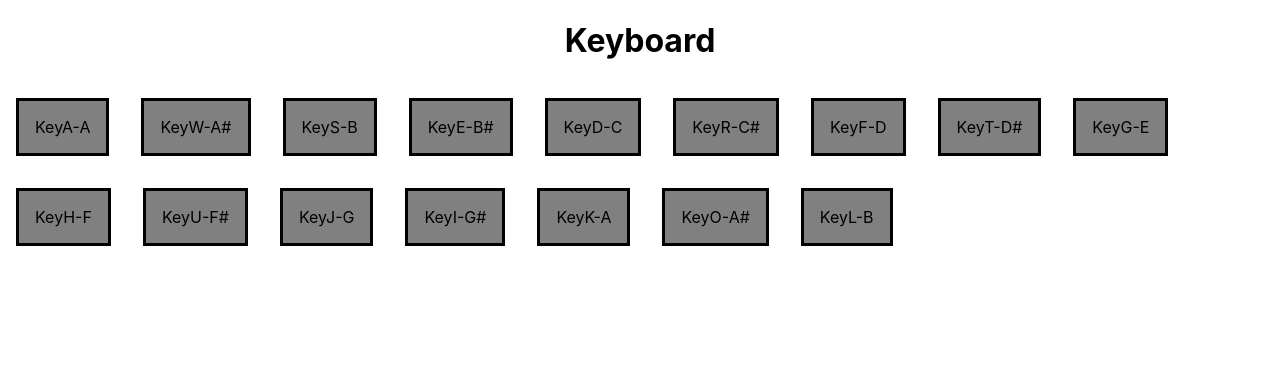
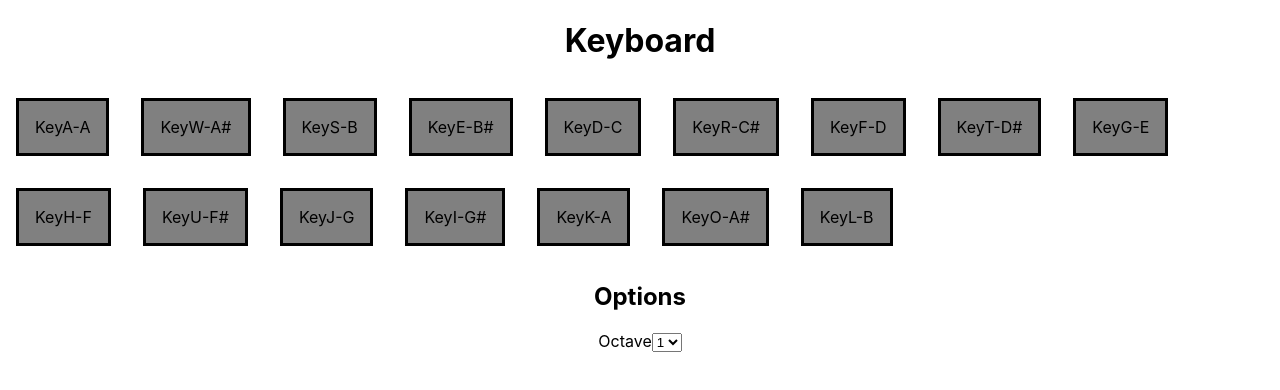
Before and after one commit to rkyser/tone-garden, a React (Create React App) app: page / in a window 1280 px wide. Shown: the top 390 px of the page. Built offline with nearby package versions, Linux system fonts and the light colour scheme.

Commit message:
Add OctaveDropDown control

```diff
--- a/src/App/App.jsx
+++ b/src/App/App.jsx
@@ -1,16 +1,15 @@
 import './App.css';
 import React from 'react';
 import Keyboard from '../Features/Keyboard/Keyboard';
+import OctaveDropDown from '../Features/Keyboard/OctaveDropDown';
 
-class App extends React.PureComponent {
-  render() {
-    return (
-      <div className="App">
-        <h1>Keyboard</h1>
-        <Keyboard />
-      </div>
-    );
-  }
-}
+const App = () => (
+  <div className="App">
+    <h1>Keyboard</h1>
+    <Keyboard />
+    <h2>Options</h2>
+    <OctaveDropDown />
+  </div>
+);
 
 export default App;
--- /dev/null
+++ b/src/Features/Common/DropDown.jsx
@@ -0,0 +1,34 @@
+import React from 'react';
+import PropTypes from 'prop-types';
+
+const DropDown = ({
+  id, options, label, selected, onChange,
+}) => {
+  const dropDownItems = options.map((o) => (
+    <option key={o} value={o}>{o}</option>
+  ));
+  return (
+    <div>
+      <label htmlFor={id}>{label}</label>
+      <select id={id} value={selected} onChange={(e) => onChange(e.target.value)}>
+        {dropDownItems}
+      </select>
+    </div>
+  );
+};
+
+DropDown.defaultProps = {
+  label: '',
+  selected: '',
+  onChange: () => {},
+};
+
+DropDown.propTypes = {
+  id: PropTypes.string.isRequired,
+  label: PropTypes.string,
+  options: PropTypes.arrayOf(PropTypes.string).isRequired,
+  selected: PropTypes.string,
+  onChange: PropTypes.func,
+};
+
+export default DropDown;
--- a/src/Features/Keyboard/KeyboardSlice.js
+++ b/src/Features/Keyboard/KeyboardSlice.js
@@ -26,6 +26,7 @@ const keyboardSlice = createSlice({
     },
     keysDown: [],
     octave: 1,
+    octaveOptions: [0, 1, 2, 3, 4, 5],
     synth: new Tone.PolySynth(Tone.AMSynth).toDestination(),
   },
   reducers: {
@@ -55,8 +56,17 @@ const keyboardSlice = createSlice({
         console.log(`RELEASE ${noteWithOctave}`);
       }
     },
+    setOctave(state, action) {
+      const parsedOctave = parseInt(action.payload, 10);
+      if (Number.isNaN(parsedOctave)) {
+        return;
+      }
+      if (state.octaveOptions.includes(parsedOctave)) {
+        state.octave = parsedOctave;
+      }
+    },
   },
 });
 
-export const { keyDown, keyUp } = keyboardSlice.actions;
+export const { keyDown, keyUp, setOctave } = keyboardSlice.actions;
 export default keyboardSlice.reducer;
--- /dev/null
+++ b/src/Features/Keyboard/OctaveDropDown.jsx
@@ -0,0 +1,17 @@
+import React from 'react';
+import { useDispatch, useSelector } from 'react-redux';
+import { setOctave } from './KeyboardSlice';
+import DropDown from '../Common/DropDown';
+
+const OctaveDropDown = () => {
+  const octaveOptions = useSelector((state) => state.keyboard.octaveOptions)
+    .map((o) => o.toString());
+  const octave = useSelector((state) => state.keyboard.octave).toString();
+  const dispatch = useDispatch();
+
+  return (
+    <DropDown id="octave-select" label="Octave" options={octaveOptions} selected={octave} onChange={(e) => dispatch(setOctave(e))} />
+  );
+};
+
+export default OctaveDropDown;
```
Also changed, not shown: .eslintrc.yml.
